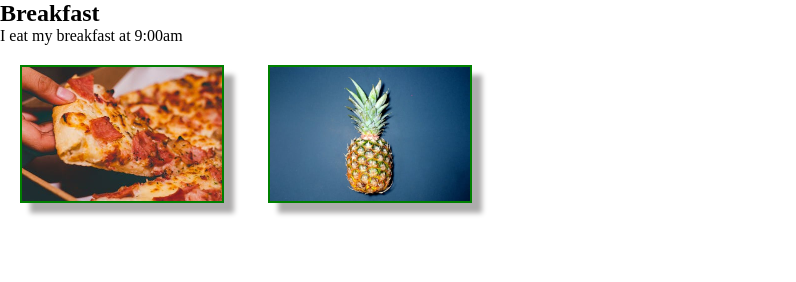
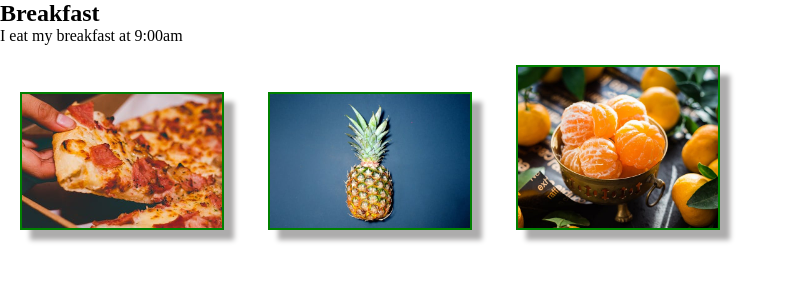
Before and after one commit to Ujjwal151/day-3-git, a plain HTML site: page index.html in a window 1280 px wide. Shown: the whole page, without its empty margins (0-796 px from the left). Drawn offline with Linux system fonts and the light colour scheme.

Commit message:
orange.jpg is added

```diff
--- a/index.html
+++ b/index.html
@@ -12,6 +12,7 @@
         <p>I eat my breakfast at 9:00am</p>
         <img width="200" src="images/pizza.jpeg" alt="pizza">
         <img width="200" src="images/pineapple.jpg" alt="pineapple">
+        <img width="200" src="images/orange.jpg" alt="Orange">
     </div>
 </body>
 </html>
```
